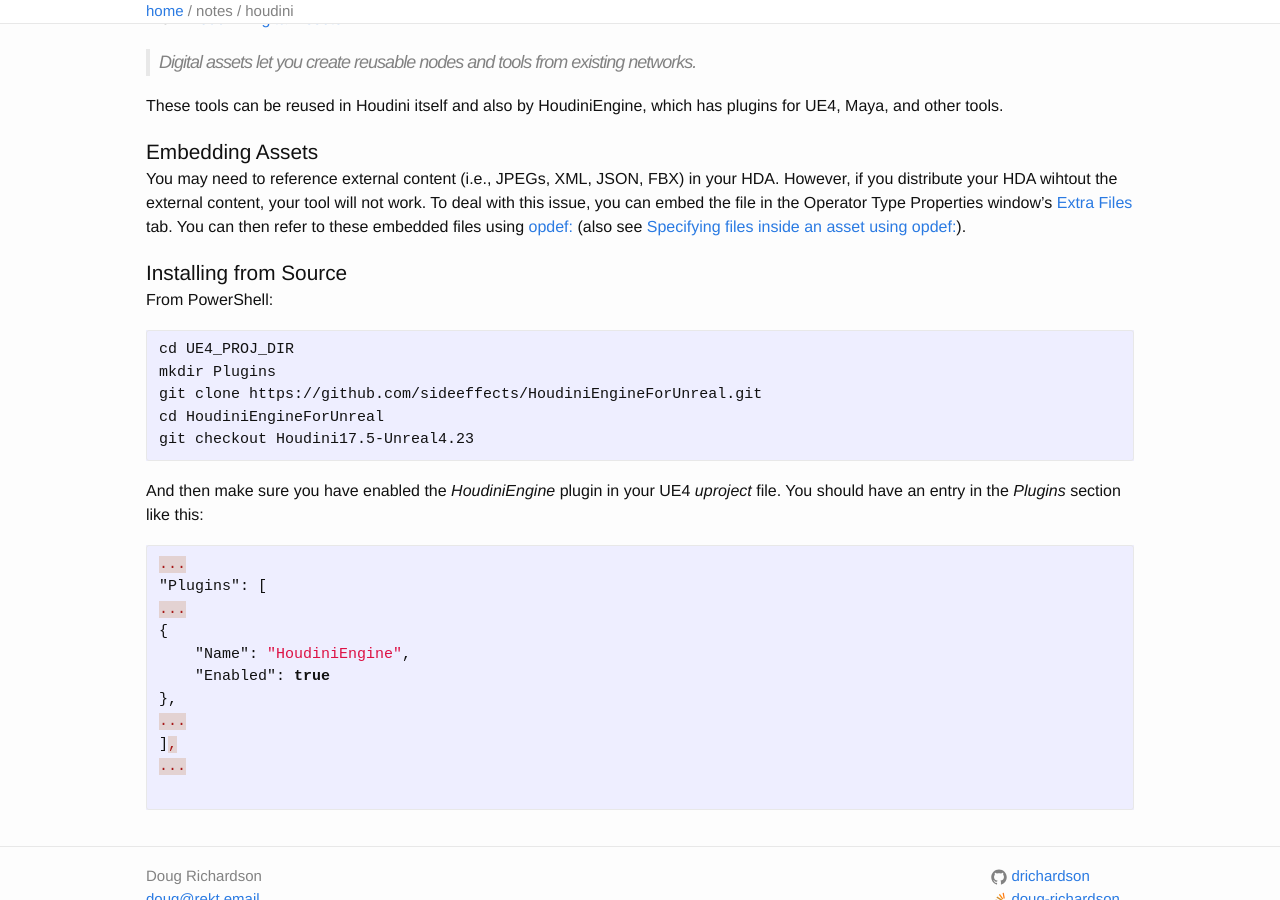
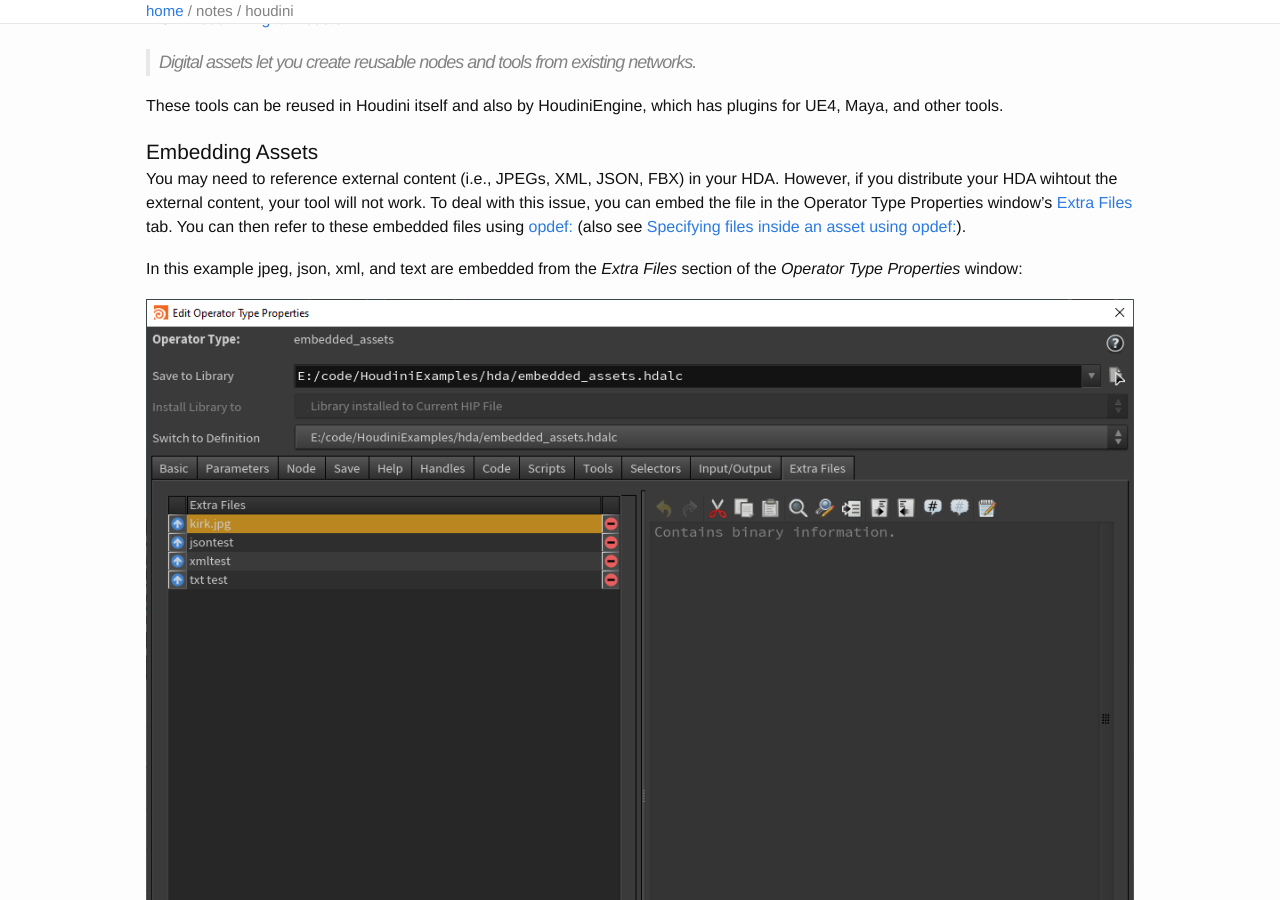
Before and after one commit to drichardson/dougrichardson.us, a Jekyll site: the page built from site/_notes/houdini.md, in a window 1280 px wide and 900 px high, scrolled down 896 px. Built offline with Jekyll 4.4.1, drawn with Linux system fonts in a browser that asks for light colours; some of the changed text lies outside the part shown.

Commit message:
embedding in houdini HDAs

```diff
--- a/site/_notes/houdini.md
+++ b/site/_notes/houdini.md
@@ -53,6 +53,19 @@
 if you distribute your HDA wihtout the external content, your tool will not work. To deal with this
 issue, you can embed the file in the Operator Type Properties window's [Extra Files](https://www.sidefx.com/docs/houdini/ref/windows/optype.html#extra_files) tab. You can then refer to these embedded files using [opdef:](https://www.sidefx.com/docs/houdini/assets/opdef.html) (also see [Specifying files inside an asset using opdef:](https://www.sidefx.com/docs/houdini/assets/create.html#sections)).
 
+In this example jpeg, json, xml, and text are embedded from the *Extra Files* section of the *Operator Type Properties* window:
+
+![Embedded Assets in Extra Files](/assets/notes/houdini/extra-files.png)
+
+Scripts are added to more easily access the data:
+
+![Embedded Scripts](/assets/notes/houdini/scripts.png)
+
+Finally, the data is accessed from a font node:
+
+![Accessing Scripts from Font Node](/assets/notes/houdini/font.png)
+
+For full example, see [embedded_asset_file.hiplc](https://github.com/drichardson/HoudiniExamples/blob/master/embedded_asset_file.hiplc) (authored in Houdini Indie).
 
 ## Installing from Source
 
```
Also changed, not shown: site/assets/notes/houdini/extra-files.png (added), site/assets/notes/houdini/font.png (added), site/assets/notes/houdini/scripts.png (added).
